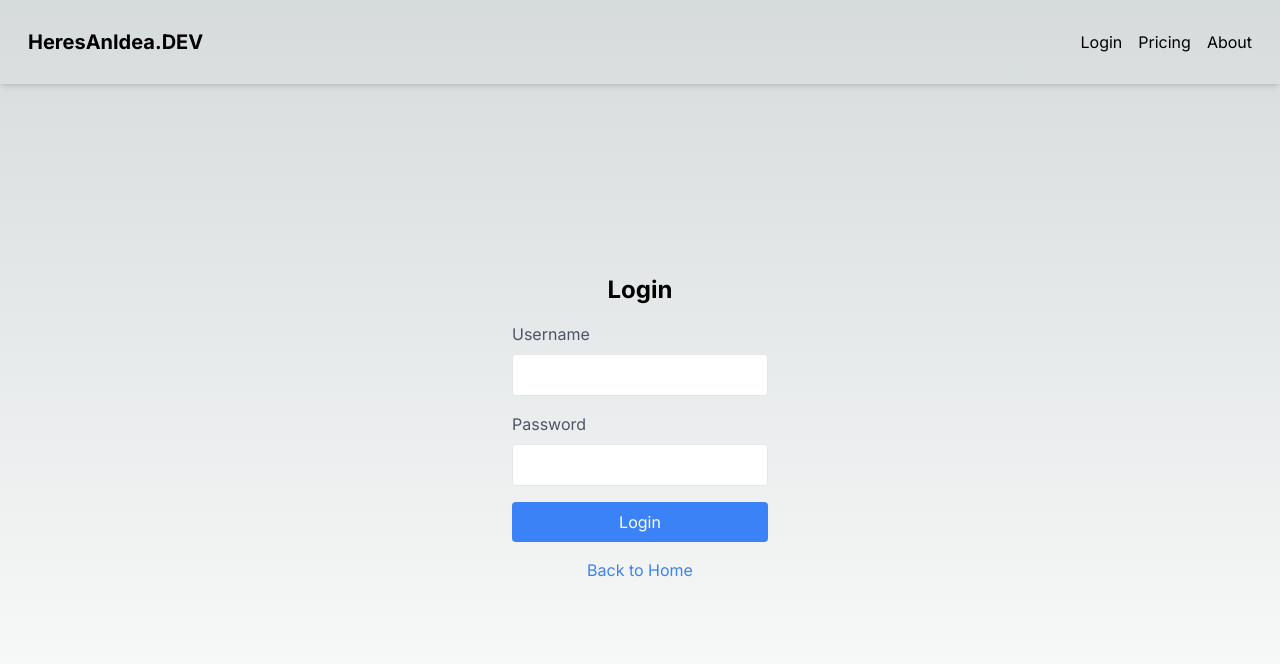
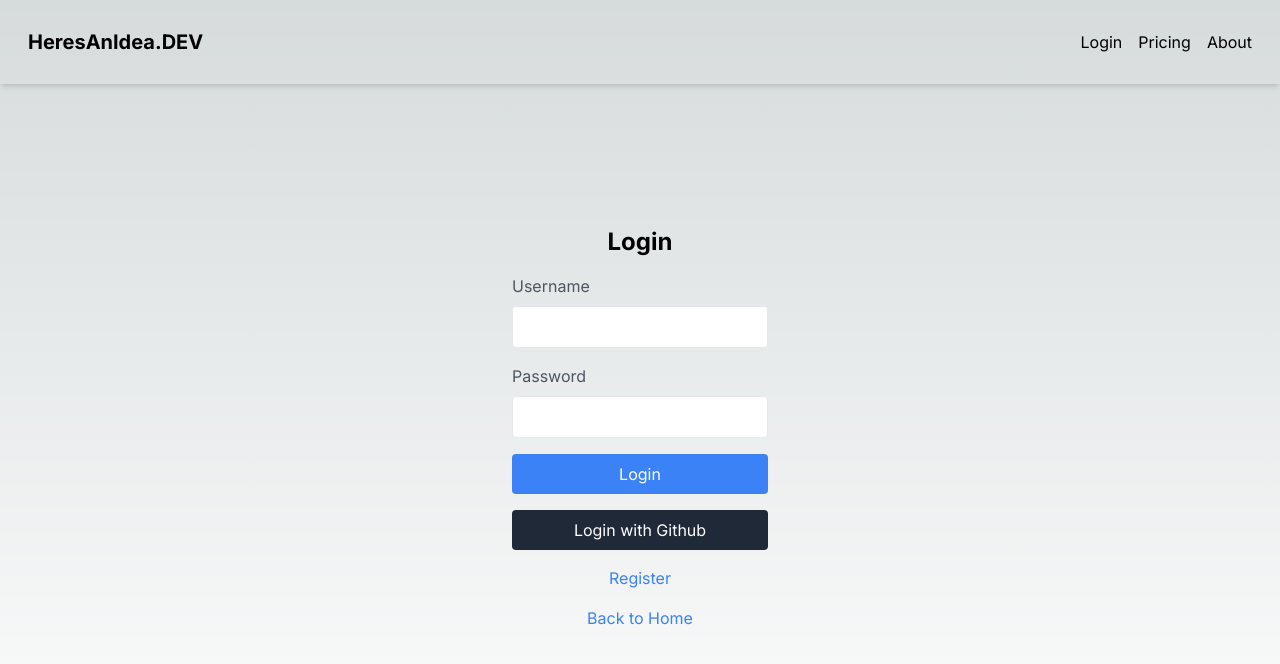
Before and after one commit to HeresAnIdea/heresanidea.dev, a Next.js app: page /login in a window 1280 px wide. Shown: the top 664 px of the page. Built offline with nearby package versions, Linux system fonts and the light colour scheme; no server answers.

Commit message:
some initial tinker

```diff
--- a/next.config.js
+++ b/next.config.js
@@ -1,4 +1,8 @@
 /** @type {import('next').NextConfig} */
-const nextConfig = {}
+const nextConfig = {
+  experimental: {
+    serverActions: true,
+  },
+};
 
-module.exports = nextConfig
+module.exports = nextConfig;
--- a/package.json
+++ b/package.json
@@ -9,6 +9,7 @@
     "lint": "next lint"
   },
   "dependencies": {
+    "@auth/core": "^0.12.0",
     "@hookform/resolvers": "^3.2.0",
     "@types/node": "20.5.0",
     "@types/react": "18.2.20",
@@ -19,10 +20,12 @@
     "eslint": "8.47.0",
     "eslint-config-next": "13.4.16",
     "next": "13.4.16",
+    "next-auth": "^4.23.1",
     "postcss": "^8.4.28",
     "react": "18.2.0",
     "react-dom": "18.2.0",
     "react-hook-form": "^7.45.4",
+    "react-icons": "^4.10.1",
     "tailwindcss": "^3.3.3",
     "typescript": "5.1.6",
     "yup": "^1.2.0"
--- /dev/null
+++ b/src/app/api/auth/[…nextauth]/route.ts
@@ -0,0 +1,6 @@
+import NextAuth from "next-auth";
+import { authOptions } from "@/lib/auth";
+
+const handler = NextAuth(authOptions);
+
+export { handler as GET, handler as POST };
--- a/src/app/api/mailing-list/route.ts
+++ b/src/app/api/mailing-list/route.ts
@@ -1,5 +1,4 @@
 import { sql } from "@vercel/postgres";
-import { NextApiRequest } from "next";
 import { NextResponse } from "next/server";
 
 export async function POST(req: Request) {
--- a/src/app/layout.tsx
+++ b/src/app/layout.tsx
@@ -1,22 +1,26 @@
-import './globals.css'
-import type { Metadata } from 'next'
-import { Inter } from 'next/font/google'
+import "./globals.css";
+import type { Metadata } from "next";
+import { Inter } from "next/font/google";
+import NextAuthProvider from "@/lib/auth";
 
-const inter = Inter({ subsets: ['latin'] })
+const inter = Inter({ subsets: ["latin"] });
 
 export const metadata: Metadata = {
-  title: 'Create Next App',
-  description: 'Generated by create next app',
-}
+  title: "HeresAnIdea.dev",
+  description:
+    "A platform for indie developers to share, critique, and collaborate on ideas.",
+};
 
 export default function RootLayout({
   children,
 }: {
-  children: React.ReactNode
+  children: React.ReactNode;
 }) {
   return (
     <html lang="en">
-      <body className={inter.className}>{children}</body>
+      <body className={inter.className}>
+        <NextAuthProvider>{children}</NextAuthProvider>
+      </body>
     </html>
-  )
+  );
 }
--- a/src/app/login/page.tsx
+++ b/src/app/login/page.tsx
@@ -1,31 +1,67 @@
+"use client";
+
+import { useState } from "react";
 import Navbar from "@/components/Navbar";
 import Link from "next/link";
+import { useSession, signIn, signOut } from "next-auth/react";
+import { authOptions } from "@/lib/auth";
 
-const Login = () => {
+export default function Login() {
+  const [username, setUsername] = useState("");
+  const [password, setPassword] = useState("");
+  const [error, setError] = useState("");
+
+  async function handleLogin() {
+    // Validate the user against database
+    // and establish a session or send back a JWT or some authentication token.
+  }
   return (
     <div>
       <Navbar />
       <div className="flex flex-col items-center justify-center h-screen -mt-14">
         <h1 className="text-2xl font-bold mb-4">Login</h1>
-        <form className="w-64">
+        <form className="w-64" onSubmit={handleLogin}>
           <div className="mb-4">
             <label className="block text-gray-600 mb-2">Username</label>
-            <input type="text" className="w-full p-2 border rounded" />
+            <input
+              type="text"
+              value={username}
+              onChange={(e) => setUsername(e.target.value)}
+              className="w-full p-2 border rounded"
+            />
           </div>
           <div className="mb-4">
             <label className="block text-gray-600 mb-2">Password</label>
-            <input type="password" className="w-full p-2 border rounded" />
+            <input
+              type="password"
+              value={password}
+              onChange={(e) => setPassword(e.target.value)}
+              className="w-full p-2 border rounded"
+            />
           </div>
-          <button className="w-full bg-blue-500 text-white p-2 rounded hover:bg-blue-600">
+          {error && <p className="text-red-500 mb-2">{error}</p>}
+          <button
+            type="submit"
+            className="w-full bg-blue-500 text-white p-2 rounded hover:bg-blue-600"
+          >
             Login
           </button>
+
+          <button
+            type="button"
+            onClick={() => signIn("github", authOptions)}
+            className="w-full bg-gray-800 text-white p-2 rounded hover:bg-gray-900 mt-4"
+          >
+            Login with Github
+          </button>
         </form>
+        <Link href="/register" className="mt-4 block text-blue-500">
+          Register
+        </Link>
         <Link href="/" className="mt-4 text-blue-500">
           Back to Home
         </Link>
       </div>
     </div>
   );
-};
-
-export default Login;
+}
--- a/src/app/page.tsx
+++ b/src/app/page.tsx
@@ -1,5 +1,4 @@
 import "./globals.css";
-import type { AppProps } from "next/app";
 import Navbar from "../components/Navbar";
 import ComingSoon from "../components/ComingSoon";
 import Link from "next/link";
--- a/src/components/ComingSoon.tsx
+++ b/src/components/ComingSoon.tsx
@@ -1,7 +1,6 @@
 "use client";
 
 import { useState } from "react";
-import { sql } from "@vercel/postgres";
 import axios from "axios";
 
 const ComingSoon = () => {
--- a/src/components/Navbar.tsx
+++ b/src/components/Navbar.tsx
@@ -1,6 +1,13 @@
+"use client";
+
 import Link from "next/link";
+import { useSession } from "next-auth/react";
+import Image from "next/image";
 
 const Navbar = () => {
+  console.log(useSession());
+  const { data: session } = useSession();
+  console.log(session);
   return (
     <div className="sticky top-0 p-7 shadow-md w-full">
       <div className="container mx-auto flex justify-between items-center">
@@ -8,7 +15,14 @@ const Navbar = () => {
           <Link href="/">HeresAnIdea.DEV</Link>
         </h1>
         <div className="space-x-4">
-          <Link href="/login">Login</Link>
+          {session ? (
+            <Image
+              alt="profile"
+              src="https://miro.medium.com/v2/resize:fit:720/1*W35QUSvGpcLuxPo3SRTH4w.png"
+            />
+          ) : (
+            <Link href="/login">Login</Link>
+          )}
           <Link href="/pricing">Pricing</Link>
           <Link href="/about">About</Link>
         </div>
--- /dev/null
+++ b/src/lib/auth.tsx
@@ -0,0 +1,23 @@
+"use client";
+
+import NextAuth from "next-auth";
+import GithubProvider from "next-auth/providers/github";
+import { ReactNode } from "react";
+import { SessionProvider } from "next-auth/react";
+
+export const authOptions = {
+  providers: [
+    GithubProvider({
+      clientId: process.env.GITHUB_CLIENT_ID as string,
+      clientSecret: process.env.GITHUB_CLIENT_SECRET as string,
+    }),
+  ],
+};
+
+export default function NextAuthProvider({
+  children,
+}: {
+  children: ReactNode;
+}) {
+  return <SessionProvider>{children}</SessionProvider>;
+}
```
Also changed, not shown: 1 other file (tests, documents, lock files or other folders).
